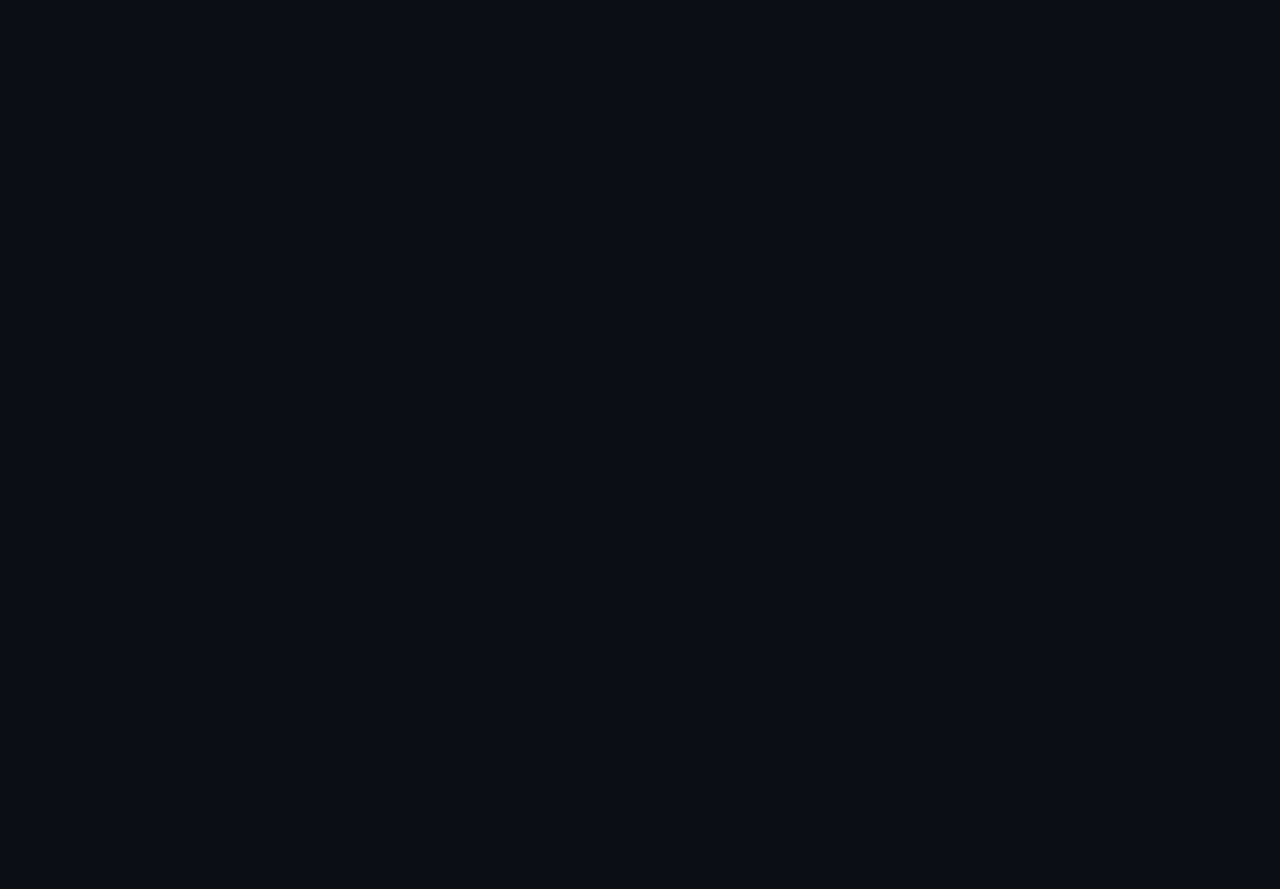
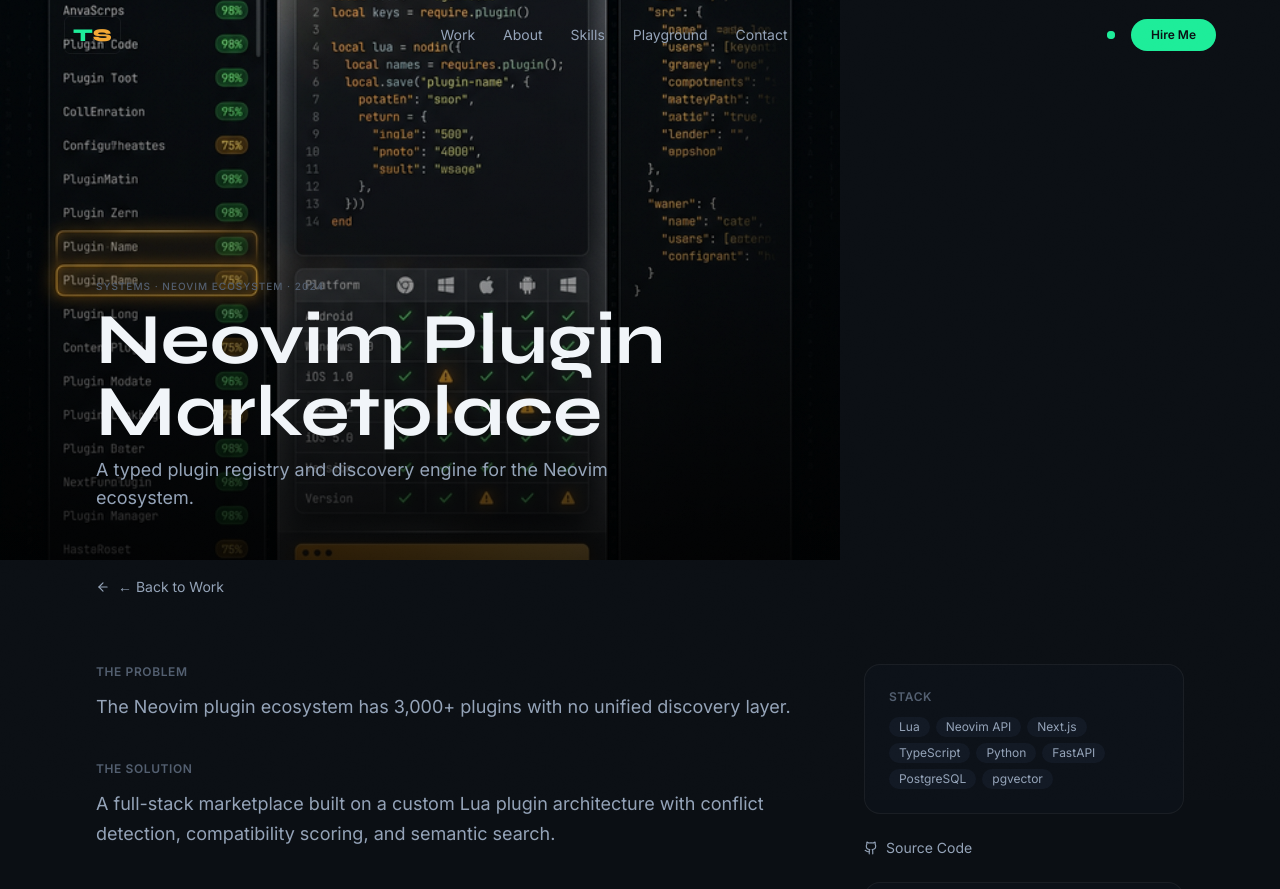
Before and after one commit to taher53-s/Portfolio2, a Next.js app: page /projects/neovim-plugin-marketplace in a window 1280 px wide. Before the commit this address had no page. Shown: the top 889 px of the page. Before the commit the page ends 800 px from the top, so only its background shows below. Built offline with nearby package versions, Linux system fonts and the light colour scheme.

Commit message:
fix(rename): vim plugin marketplace → neovim plugin marketplace globally

```diff
--- a/src/components/sections/CaseStudies.tsx
+++ b/src/components/sections/CaseStudies.tsx
@@ -5,7 +5,7 @@
 import MagneticButton from '@/components/ui/MagneticButton'
 import { projects } from '@/data/projects'
 
-const caseStudies = projects.filter((p) => p.slug === 'mission-control' || p.slug === 'vim-plugin-marketplace')
+const caseStudies = projects.filter((p) => p.slug === 'mission-control' || p.slug === 'neovim-plugin-marketplace')
 
 interface CaseStudiesProps { id?: string }
 
--- a/src/components/sections/Playground.tsx
+++ b/src/components/sections/Playground.tsx
@@ -19,7 +19,7 @@
 
 const scores = [
     { project: 'Mission Control', score: 97 },
-    { project: 'Vim Marketplace', score: 95 },
+    { project: 'Neovim Marketplace', score: 95 },
     { project: 'Prism Analytics', score: 96 },
     { project: 'DevForge Landing', score: 98 },
 ]
--- a/src/data/projects.ts
+++ b/src/data/projects.ts
@@ -39,9 +39,9 @@
         githubUrl: 'https://github.com/taher53-s/mission-control',
     },
     {
-        slug: 'vim-plugin-marketplace',
-        title: 'Vim Plugin Marketplace',
-        category: 'Systems · Developer Tooling',
+        slug: 'neovim-plugin-marketplace',
+        title: 'Neovim Plugin Marketplace',
+        category: 'Systems · Neovim Ecosystem',
         year: '2024',
         status: 'shipped',
         tagline: 'A typed plugin registry and discovery engine for the Neovim ecosystem.',
@@ -54,7 +54,7 @@
         imageDescription: 'Neovim-inspired terminal UI reimagined as a modern SaaS marketplace.',
         featured: true,
         gridSpan: 'wide',
-        githubUrl: 'https://github.com/taher53-s/vim-plugin-marketplace',
+        githubUrl: 'https://github.com/taher53-s/neovim-plugin-marketplace',
     },
     {
         slug: 'synthflow',
```
Also changed, not shown: public/projects/neovim-plugin-marketplace.png (added).
